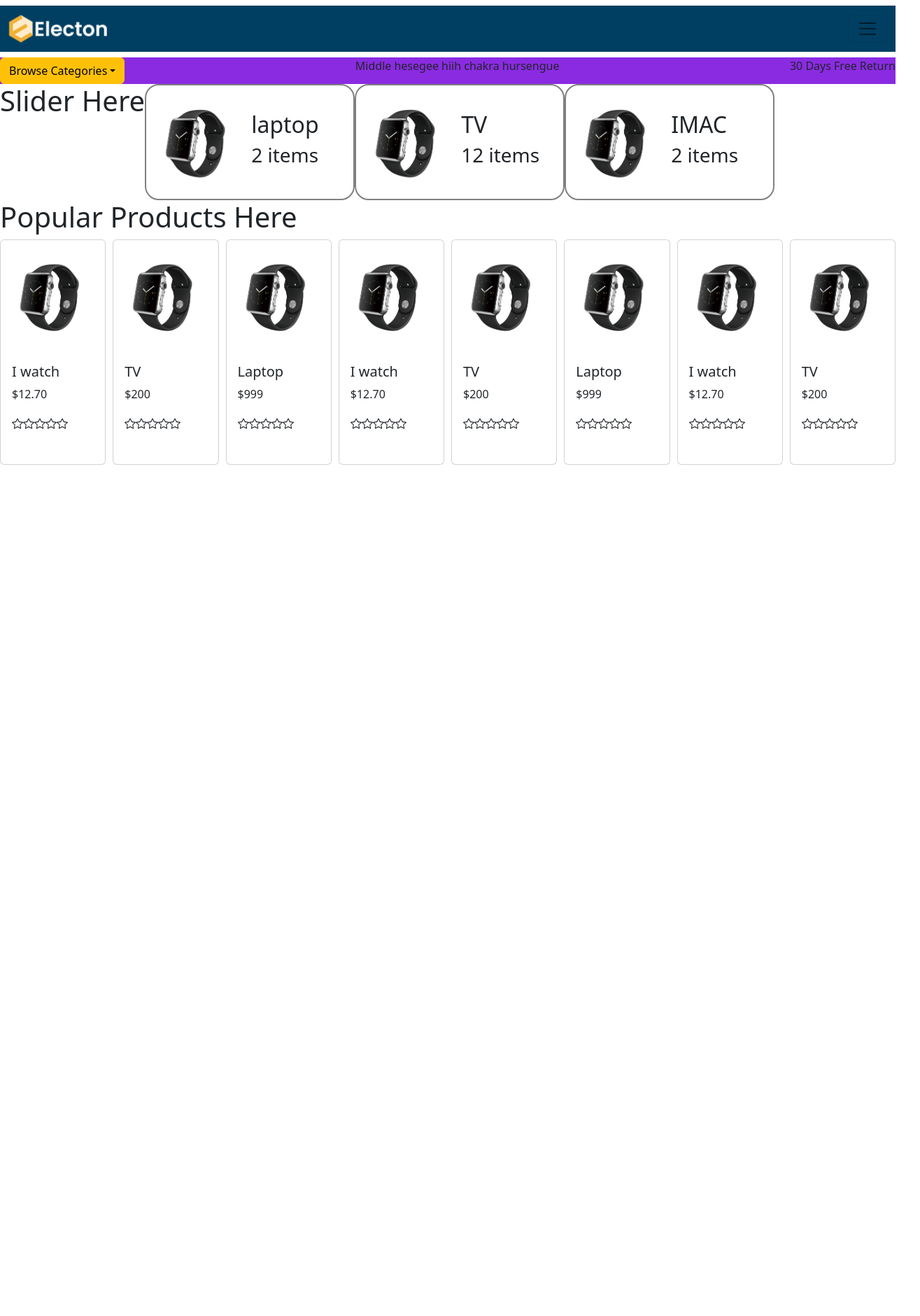
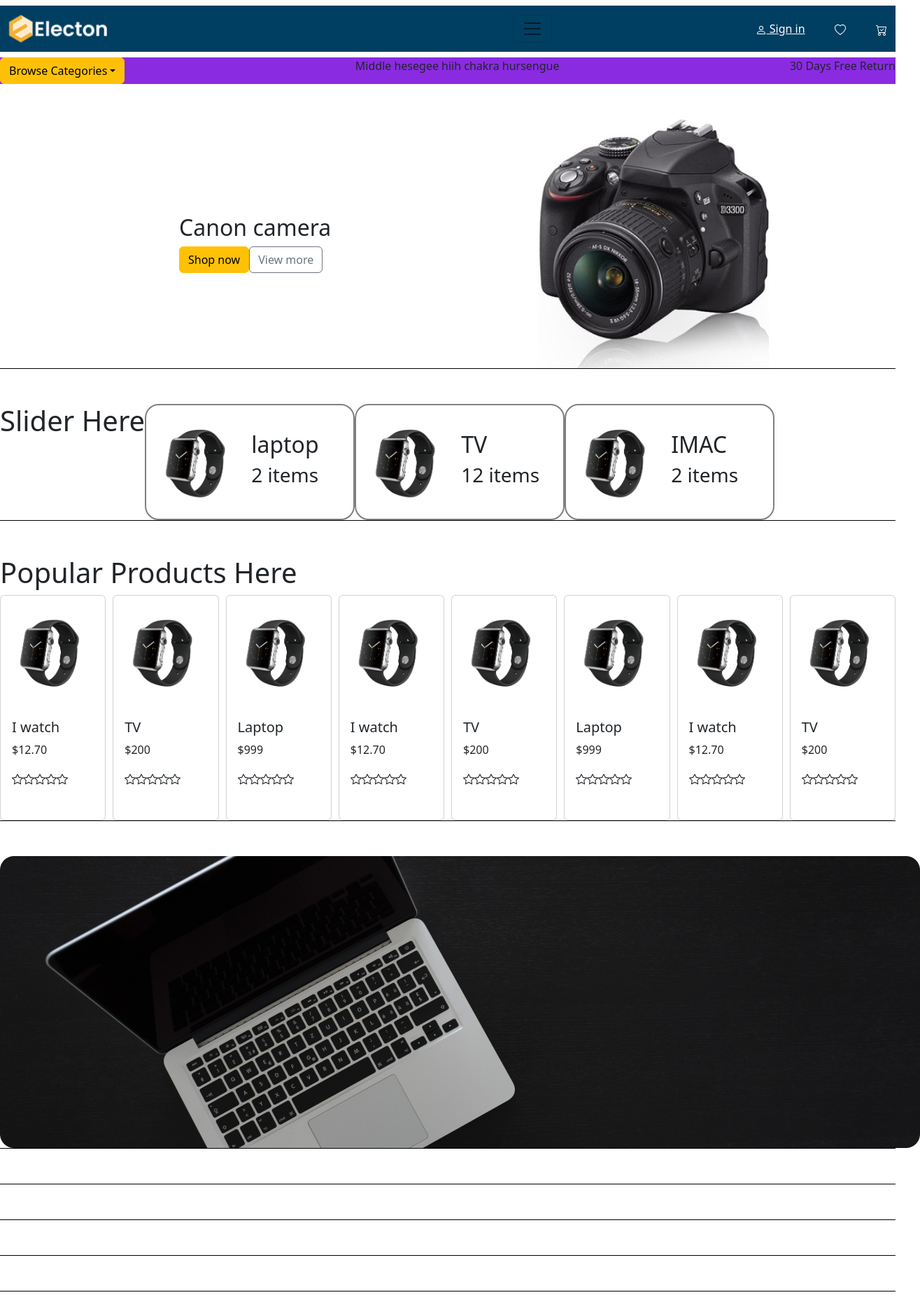
Before and after one commit to TurbatBay/e-commerce-react, a React (Create React App) app in the folder e-commerce/: page / in a window 1280 px wide. Shown: the part 60-1940 px from the top of the page at 70% size, 1315 px wide, since content can reach past the window. Before the commit the page ends 800 px from the top, so only its background shows below. Built offline with nearby package versions, Linux system fonts and the light colour scheme.

Commit message:
added promotion section and sale section's banner and created new branch

```diff
--- a/e-commerce/src/App.css
+++ b/e-commerce/src/App.css
@@ -5,7 +5,11 @@
   font-family: 'Poppins' sans-serif;
 }
 
-
+.section {
+  margin-top: 50px ;
+  margin-bottom: 50px;
+  border-bottom: 1px solid black;
+}
 
 /* HELP SECTION */
 .help-container {
@@ -36,8 +40,14 @@
 /* NAVBAR */
 
 .navbar-container {
-  width: 1440px;
+  width: 100%;
   background-color: #003F62;
+
+}
+.navbar-3-flex {
+  display: flex;
+  width: 33%;
+
 }
 
 /* NAVBAR REST FLEX */
@@ -46,6 +56,7 @@
   display: flex;
   justify-content: space-between;
   align-items: center;
+  width: 15%;
 }
 
 .navbar-sign-in > a {
@@ -92,3 +103,37 @@
   display: flex;
 
 }
+
+
+
+/* PROMOTE SECTION HERE */
+
+.promote-inner {
+  display: flex;
+  width: 100%;
+  justify-content: space-evenly;
+  align-items: center;
+  /* end yaj gapguigeer zai awahiig bagshaas asuu */
+}
+.promote-left {
+  width: 20%;
+}
+.promote-right {
+  width: 20%;
+}
+
+.promote-btns {
+}
+
+
+
+
+
+
+
+/* SALE SECTION STARTS HERE */
+
+/* .sale-container {
+  display: flex;
+  margin: auto;
+} */
--- a/e-commerce/src/App.js
+++ b/e-commerce/src/App.js
@@ -5,6 +5,8 @@
 import Card from './components/Card';
 import SmallCard from './components/SmallCard';
 import SubMenu from './components/SubMenu';
+import Promote from './components/Promote';
+import Sale from './components/Sale';
 // import ImagesData from './data/ImagesData.json'
 function App() {
   return (
@@ -17,8 +19,25 @@
 
       </div>
       <div className='main'>
-        <div className='first-promote-section'></div>
-        <div className='second-slider-section'>
+        <div className='first-promote-section section'>
+          <Promote />
+        </div>
+
+
+
+
+
+
+
+
+
+
+
+
+
+
+
+        <div className='second-slider-section section'>
           <div className='smallCard'>
             <h1>Slider Here</h1>
             <SmallCard
@@ -38,7 +57,7 @@
             />
           </div>
         </div>
-        <div className='third-popular-section'>
+        <div className='third-popular-section section'>
         <div className='popular-product'>
           <h1>Popular Products Here</h1>
           <div className='cards'>
@@ -103,13 +122,15 @@
 
         </div>
         </div>
-        <div className='fourth-sale-section'></div>
-        <div className='fifth-add-to-cart-section'></div>
-        <div className='sixth-trust-section'></div>
-        <div className='seventh-trust-section'></div>
-        <div className='eighth-team-section'></div>
-        <div className='nineth-partner-section'></div>
-        <div className='tenth-news-section'></div>
+        <div className='fourth-sale-section section'>
+          <Sale />
+        </div>
+        <div className='fifth-add-to-cart-section section'></div>
+        <div className='sixth-trust-section section'></div>
+        <div className='seventh-trust-section section'></div>
+        <div className='eighth-team-section section'></div>
+        <div className='nineth-partner-section section'></div>
+        <div className='tenth-news-section section'></div>
       </div>
       <div className='footer'></div>
     </div>
--- /dev/null
+++ b/e-commerce/src/components/Buttons.jsx
@@ -0,0 +1,14 @@
+import React from 'react'
+import Button from 'react-bootstrap/Button';
+
+
+function Buttons(props) {
+    return(
+        <Button variant={props.backgroundColor}>{props.title}</Button>
+        // must add bg color and font color also button style ask from teacher
+
+
+    )
+}
+
+export default Buttons
--- a/e-commerce/src/components/Navbar.jsx
+++ b/e-commerce/src/components/Navbar.jsx
@@ -10,9 +10,9 @@
 
 function NavBar() {
   return (
-    <Navbar  expand="xxl" className='m-auto justify-content-end navbar-container'>
+    <Navbar  expand="xxl" className='m-auto navbar-container'>
       <Container fluid >
-        <Navbar.Brand href="#">
+        <Navbar.Brand href="#" className='navbar-3-flex'>
           <img src={Logo} alt='logo'/>
         </Navbar.Brand>
 
@@ -30,7 +30,10 @@
             <Button variant="warning">Search</Button>
           </Form>
 
-          <div className='navbar-rest-flex'>
+
+
+        </Navbar.Collapse>
+        <div className='navbar-rest-flex'>
             <div className='navbar-sign-in'>
               <a href='#'><Person color="white"/> </a>
               <a href='#'>Sign in</a>
@@ -42,8 +45,6 @@
               <a href='#'><CartCheck color="white"/> </a>
             </div>
           </div>
-
-        </Navbar.Collapse>
       </Container>
     </Navbar>
   );
--- /dev/null
+++ b/e-commerce/src/components/Promote.jsx
@@ -0,0 +1,33 @@
+import React from 'react'
+import Buttons from './Buttons'
+import CameraImage from './images/camera.png'
+
+function Promote() {
+    return(
+        <div className='promote-inner'>
+            <div className='promote-left'>
+              <h2>Canon camera</h2>
+              <div className='promote-btns'>
+                <Buttons
+                    id="1"
+                    title= "Shop now"
+                    backgroundColor= "warning"
+                    color="#fff"
+                />
+                <Buttons
+                    id="2"
+                    title= "View more"
+                    backgroundColor= "outline-secondary"
+                    color="#316887"
+                />
+
+              </div>
+            </div>
+            <div className='promote-right'>
+                <img src={CameraImage}/>
+            </div>
+          </div>
+    )
+}
+
+export default Promote
--- /dev/null
+++ b/e-commerce/src/components/Sale.jsx
@@ -0,0 +1,12 @@
+import React from "react"
+import Img from "./images/sale.png"
+
+
+function Sale(){
+    return(
+    <div className="sale-container">
+        <img src={Img} className="sale-banner" />
+    </div>
+    )
+}
+export default Sale
```
Also changed, not shown: e-commerce/src/components/images/camera.png (added), e-commerce/src/components/images/sale.png (added).
